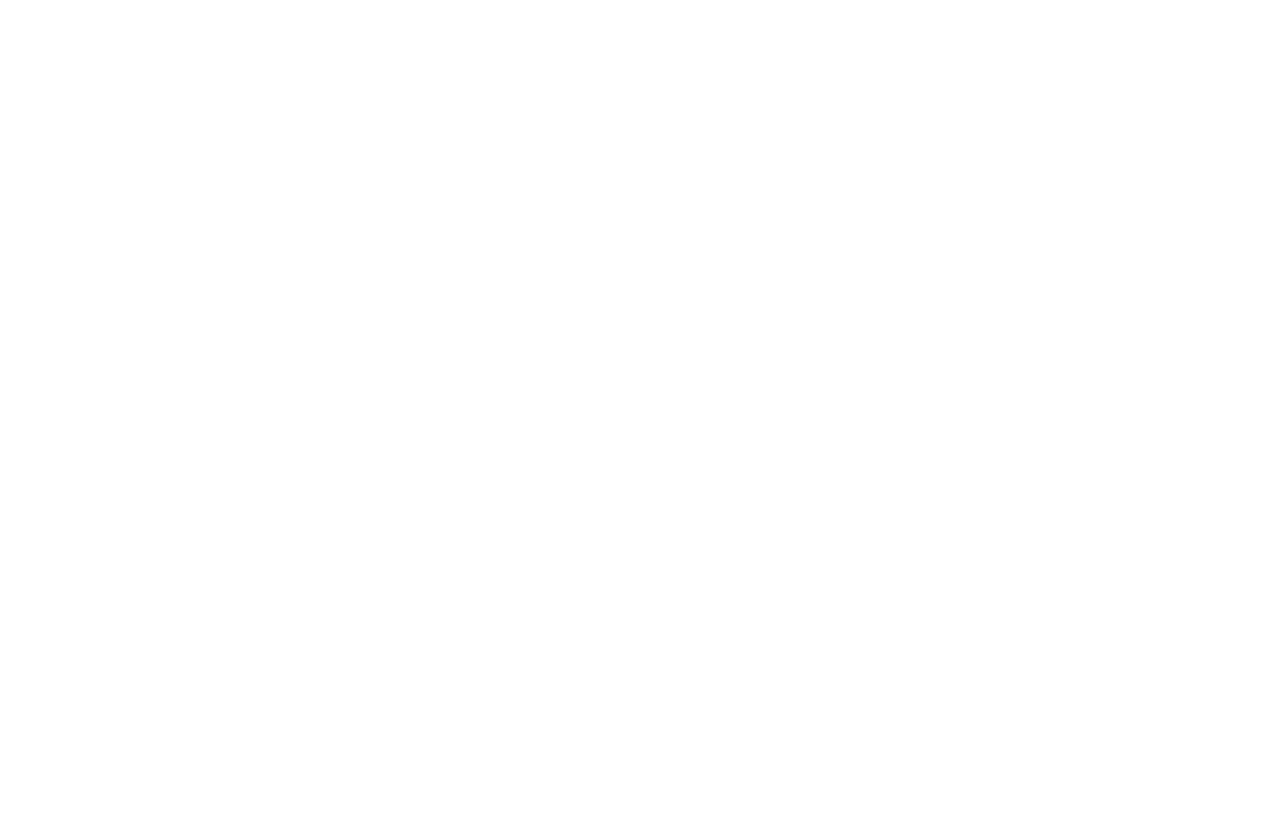
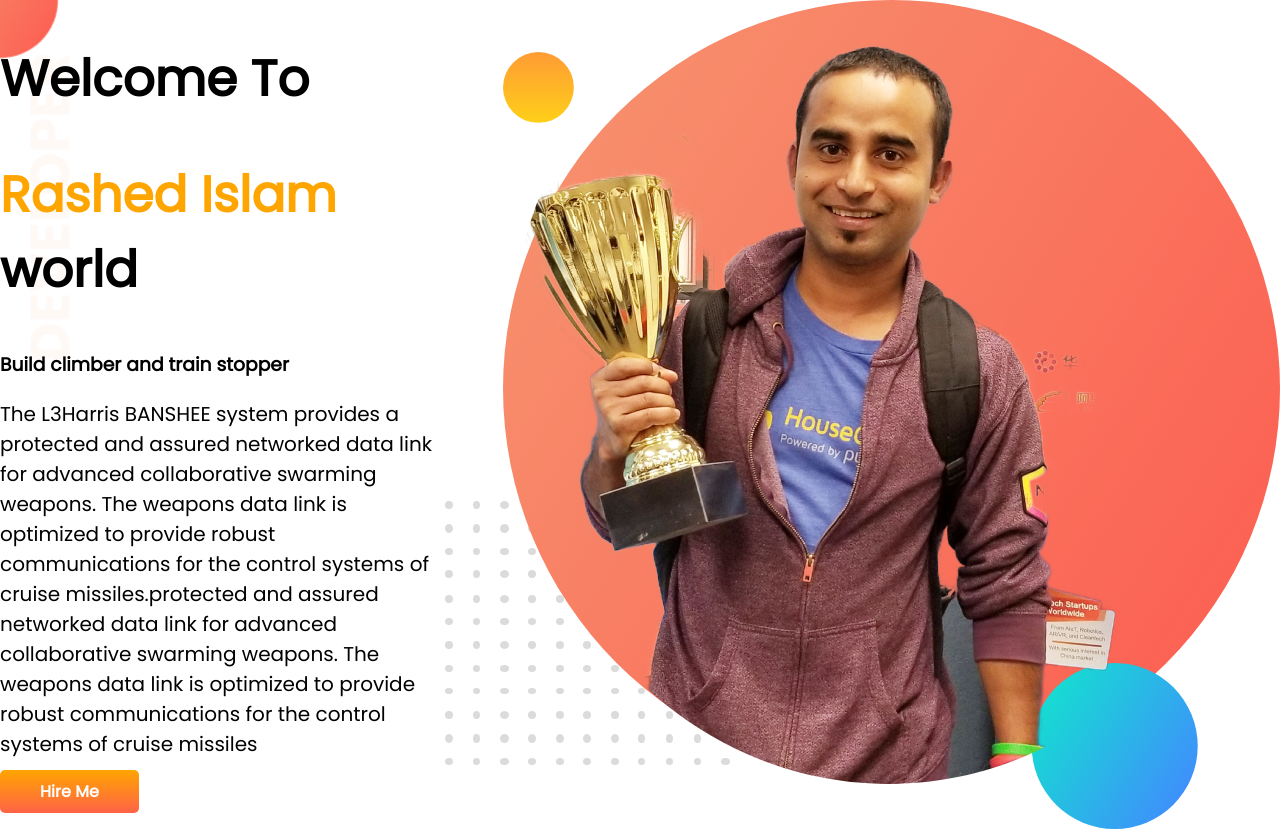
Before and after one commit to Rashed-19/developer-portfolio1, a plain HTML site: page index.html in a window 1280 px wide. Before the commit the page ends 800 px from the top, so only its background shows below. Drawn offline with Linux system fonts and the light colour scheme.

Commit message:
top banner

```diff
--- a/index.html
+++ b/index.html
@@ -6,11 +6,26 @@
     <meta http-equiv="X-UA-Compatible" content="IE=edge">
     <meta name="viewport" content="width=11, initial-scale=1.0">
     <title>Document</title>
+    <link rel="preconnect" href="https://fonts.googleapis.com">
+    <link rel="preconnect" href="https://fonts.gstatic.com" crossorigin>
+    <link href="https://fonts.googleapis.com/css2?family=Poppins&display=swap" rel="stylesheet">
     <link rel="stylesheet" href="style.css">
 </head>
 
 <body>
-
+    <section class="top-banner">
+        <div class="half-with">
+            <h1>Welcome To</h1>
+            <h1><span class="orange-color">Rashed Islam</span> world</h1>
+            <h3>Build climber and train stopper</h3>
+            <p>The L3Harris BANSHEE system provides a protected and assured networked data link for advanced collaborative swarming weapons. The weapons data link is optimized to provide robust communications for the control systems of cruise missiles.protected
+                and assured networked data link for advanced collaborative swarming weapons. The weapons data link is optimized to provide robust communications for the control systems of cruise missiles
+            </p>
+            <a class="link-button" target="_blank" href="http://https://www.linkedin.com/in/rashedul-islam-1126741b2/"> Hire Me</a>
+        </div>
+        <div class="half-with"><img src="images/jhankar.png" alt="">
+        </div>
+    </section>
 </body>
 
 </html>
--- a/style.css
+++ b/style.css
@@ -0,0 +1,43 @@
+body {
+    font-family: 'Poppins', sans-serif;
+    margin: 0px;
+}
+
+h1 {
+    font-size: 50px;
+}
+
+p {
+    font-size: 20px;
+}
+
+.orange-color {
+    color: orange;
+}
+
+section {
+    display: flex;
+}
+
+.half-width {
+    width: 50;
+    padding-left: 5%;
+}
+
+.half-width img {
+    width: 10px;
+}
+
+.link-button {
+    text-decoration: none;
+    background-image: linear-gradient(orange, tomato);
+    padding: 10px 40px;
+    border-radius: 5px;
+    color: white;
+    font-weight: 700;
+}
+
+.top-banner {
+    background-image: url(images/top-banner.png);
+    background-repeat: no-repeat;
+}
```
Also changed, not shown: images/dream-bg.png (added), images/exp-bg.png (added), images/jhankar.png (added), images/jhankar2.png (added), images/my-bg.png (added), images/my-bg2.png (added), images/top-banner.png (added), 7 other files.
